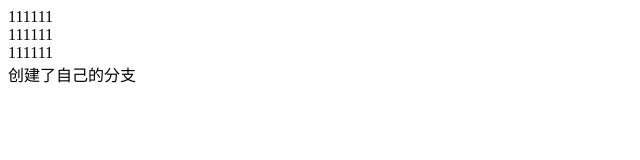
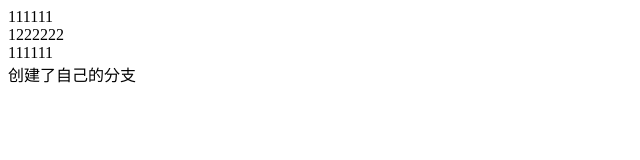
Before and after one commit to tangqiuyong/myapp_tqy, a plain HTML site: page index.html in a window 1280 px wide. Shown: the full height of the page, 0-640 px from the left. Drawn offline with Linux system fonts and the light colour scheme.

Commit message:
tqy分支上修改了第二个div的内容为222222

```diff
--- a/index.html
+++ b/index.html
@@ -10,7 +10,7 @@
 </body>
 
 <div>111111</div>
-<div>111111</div>
+<div>1222222</div>
 <div>111111</div>
 <div>创建了自己的分支</div>
 
```
